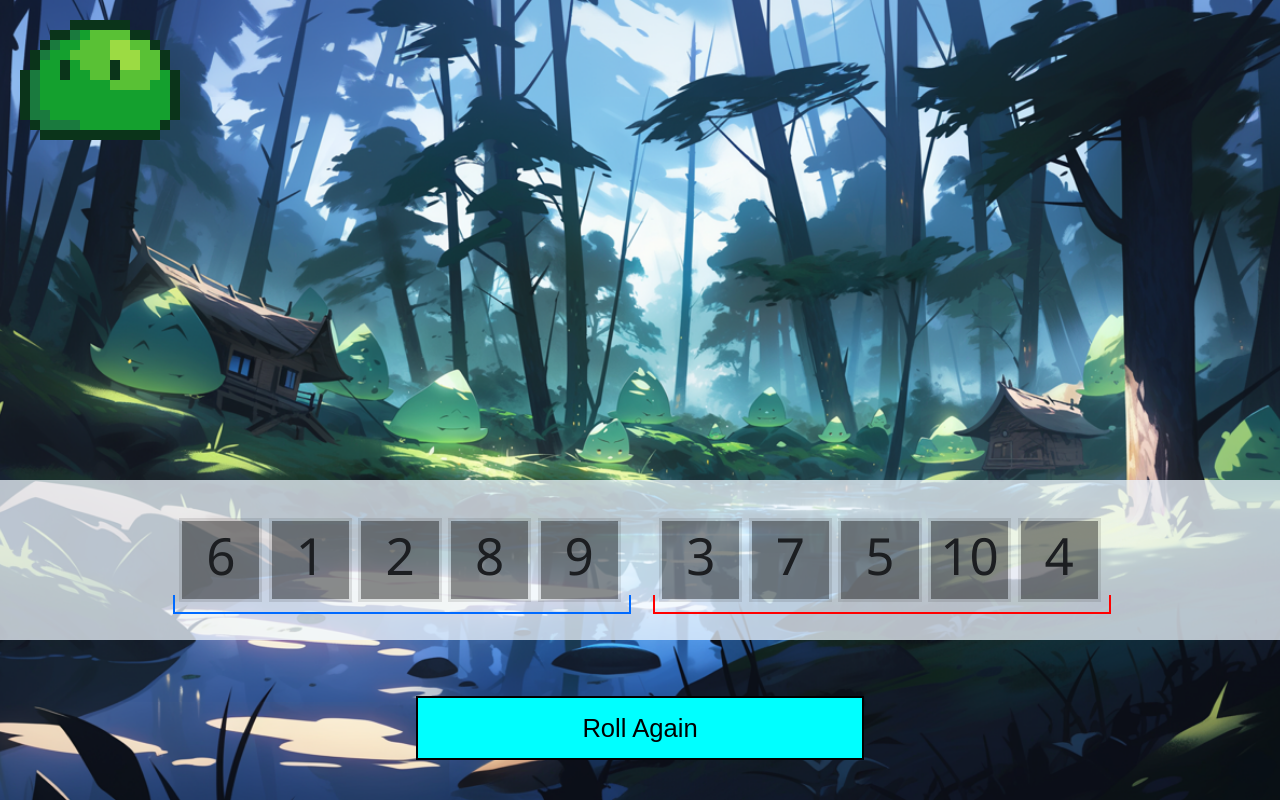
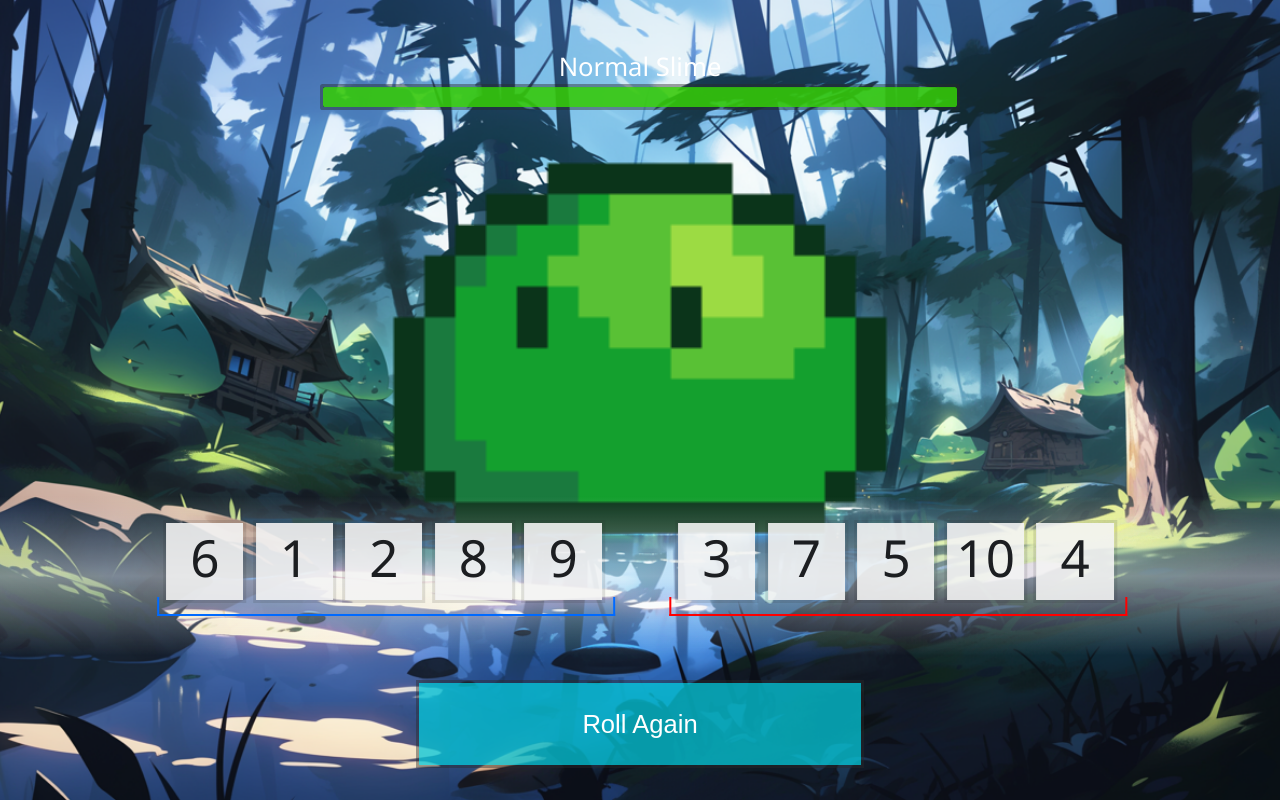
Before and after one commit to KaitoSugimura/ShuffleWeb, a React (Vite) app: page / in a window 1280 px wide. Built offline with nearby package versions, Linux system fonts and the light colour scheme.

Commit message:
Add damage animations

```diff
--- a/src/Pages/Card.jsx
+++ b/src/Pages/Card.jsx
@@ -1,10 +1,18 @@
-import React from 'react'
+import React from "react";
 import styles from "./Card.module.css";
 
-export default function Card({number}) {
+export default function Card({ number, bAttack }) {
   return (
-    <div className={styles.cardRoot}>
-      {number}
+    <div
+      className={styles.cardRoot}
+      style={{
+        width: bAttack ? "0vw" : "6.5vw",
+        height: bAttack ? "0vw" : "6.5vw",
+        border: bAttack? "none": "0.3vw solid rgba(43, 43, 43, 0.13)",
+        transition: bAttack ? "width 0.5s ease-out, height 0.5s ease-out, border 0.5s ease-out" : "none",
+      }}
+    >
+      {!bAttack && number}
     </div>
-  )
+  );
 }
--- a/src/Pages/Card.module.css
+++ b/src/Pages/Card.module.css
@@ -1,10 +1,8 @@
-.cardRoot{
-  width: 6.5vw;
-  height: 6.5vw;
+.cardRoot {
   font-size: 4vw;
 
-  background-color: rgba(0, 0, 0, 0.445);
-  border: 0.3vw solid rgba(43, 43, 43, 0.13);
+  background-color: rgba(243, 243, 243, 0.895);
+  border: 0.3vw solid rgba(43, 43, 43, 0.496);
   background-clip: padding-box;
 
   text-align: center;
--- a/src/Pages/Main.jsx
+++ b/src/Pages/Main.jsx
@@ -12,18 +12,21 @@ export default function Main() {
   };
   const [cards, setCards] = useState(getNewSplitShuffleArrays());
   const [tiltValues, setTiltValues] = useState({ x: 0, y: 0 });
-  const [combatState, setCombatState] = useState(0); // Switch to using Enum later
+  const [combatState, setCombatState] = useState([0, 0]); // Switch to using Enum later
+
+  const [enemyMaxHealth, setEnemyMaxHealth] = useState(500);
+  const [enemyCurrentHealth, setEnemyCurrentHealth] = useState(enemyMaxHealth);
 
   const handleMouseMove = (e) => {
     const { clientX, clientY } = e;
     const x = (clientX - window.innerWidth * 0.5) * 0.002;
-    const y = (clientY - window.innerHeight * 0.5) * 0.002;
+    const y = (clientY - window.innerHeight * 0.5) * -0.002;
 
     setTiltValues({ x, y }); // Not efficient at all, but it works for now...
   };
 
   const getActionComponent = () => {
-    switch (combatState) {
+    switch (combatState[0]) {
       case 0:
         return (
           <button
@@ -31,29 +34,44 @@ export default function Main() {
             onClick={(event) => {
               event.preventDefault();
               setCards(getNewSplitShuffleArrays());
-              setCombatState(1);
+              setCombatState([1, 0]);
             }}
           >
             Roll Again
           </button>
         );
       case 1:
+        const findSum = (i) => {
+          let sum = 0;
+          cards[i].forEach((card) => {
+            sum += card;
+          });
+          return sum;
+        };
         return (
           <div className={styles.bottomCenter}>
             <button
-              className={styles.selectionButton}
+              className={`${styles.selectionButton} ${styles.selectionButtonLeft}`}
               onClick={(event) => {
                 event.preventDefault();
-                setCombatState(0);
+                setCombatState([2, 1]);
+                setTimeout(() => {
+                  setEnemyCurrentHealth((prev) => prev - findSum(0));
+                  setCombatState([0, 1]);
+                }, 500);
               }}
             >
               Left
             </button>
             <button
-              className={styles.selectionButton}
+              className={`${styles.selectionButton} ${styles.selectionButtonRight}`}
               onClick={(event) => {
                 event.preventDefault();
-                setCombatState(0);
+                setCombatState([3, 2]);
+                setTimeout(() => {
+                  setEnemyCurrentHealth((prev) => prev - findSum(1));
+                  setCombatState([0, 2]);
+                }, 500);
               }}
             >
               Right
@@ -66,7 +84,7 @@ export default function Main() {
   };
 
   return (
-    <div onMouseMove={handleMouseMove}>
+    <div onMouseMove={handleMouseMove} className={styles.mainRoot}>
       {/* Most likely better to put background in its own file if this was a full project */}
       <div className={styles.BackgroundPerspective}>
         <div
@@ -79,27 +97,81 @@ export default function Main() {
       </div>
       <img src={slime1} className={styles.enemyImage}></img>
 
-        <div>
-          <div className={styles.enemyHealthBar}></div>
-          <p className={styles.enemyName}></p>
+      <div className={styles.topBarContainer}>
+        <p className={styles.enemyName}>Normal Slime</p>
+        <div className={styles.enemyHealthBar}>
+          <div
+            className={styles.enemyHealthBarFill}
+            style={{
+              width: `${Math.max(
+                (enemyCurrentHealth / enemyMaxHealth) * 100,
+                0
+              )}%`,
+            }}
+          ></div>
+        </div>
       </div>
 
       <div className={styles.cardBox}>
+        <div
+          className={styles.leftBoxPos}
+          style={{
+            transform:
+              combatState[1] === 1
+                ? "translate(-8%, 0%)"
+                : "translate(-108%, 0%)",
+            top: combatState[1] === 1 ? "43%" : "65%",
+            transition:
+              combatState[1] === 1
+                ? "transform 0.5s ease-out, top 0.5s ease-in"
+                : "none",
+          }}
+        >
+          {combatState[1] === 1 ? (
+            <div className={styles.leftCardBoxNoAfter}>
+              {cards[0].map((card, index) => (
+                <Card key={index} number={card} bAttack={true} />
+              ))}
+            </div>
+          ) : (
             <div className={styles.leftCardBox}>
               {cards[0].map((card, index) => (
-            <Card key={index} number={card} />
+                <Card key={index} number={card} bAttack={false} />
               ))}
             </div>
+          )}
+        </div>
+        <div
+          className={styles.rightBoxPos}
+          style={{
+            transform:
+              combatState[1] === 2
+                ? "translate(-92%, 0%)"
+                : "translate(8%, 0%)",
+            top: combatState[1] === 2 ? "43%" : "65%",
+            transition:
+              combatState[1] === 2
+                ? "transform 0.5s ease-out, top 0.5s ease-in"
+                : "none",
+          }}
+        >
+          {combatState[1] === 2 ? (
+            <div className={styles.rightCardBoxNoAfter}>
+              {cards[1].map((card, index) => (
+                <Card key={index} number={card} bAttack={true} />
+              ))}
+            </div>
+          ) : (
             <div className={styles.rightCardBox}>
               {cards[1].map((card, index) => (
-            <Card key={index} number={card} />
+                <Card key={index} number={card} bAttack={false} />
               ))}
+            </div>
+          )}
         </div>
       </div>
 
       {getActionComponent()}
-
-
     </div>
   );
 }
--- a/src/Pages/Main.module.css
+++ b/src/Pages/Main.module.css
@@ -1,20 +1,24 @@
-.cardBox{
+.cardBox {
   position: fixed;
-  bottom: 20vh;
+  bottom: 18vh;
   left: 0;
 
   width: 100vw;
   height: 20vh;
-  background-color: rgba(240, 248, 255, 0.751);
+  background: linear-gradient(
+    to top,
+    rgba(240, 248, 255, 0),
+    rgba(240, 248, 255, 0.46),
+    rgba(240, 248, 255, 0)
+  );
 
   display: flex;
   justify-content: center;
   align-items: center;
   gap: 3vw;
-
 }
 
-.BackgroundPerspective{
+.BackgroundPerspective {
   position: fixed;
   top: -5%;
   left: -5%;
@@ -25,7 +29,7 @@
   perspective: 100vw;
 }
 
-.Background{
+.Background {
   width: 100%;
   height: 100%;
 
@@ -38,14 +42,72 @@
   background-position: center;
 }
 
-.enemyImage{
-  height: 60%;
+.enemyImage {
+  position: fixed;
+  top: 5%;
+  left: 50%;
+  transform: translate(-50%, 0%);
+  height: 77%;
   width: auto;
-  transform: translate(0%, -10%);
+}
+
+.topBarContainer {
+  position: fixed;
+  top: 10%;
+  left: 50%;
+  transform: translate(-50%, -50%);
+
+  width: 100vw;
+
+  display: flex;
+  justify-content: center;
+  align-items: center;
+  flex-direction: column;
+
+  /* background-color: rgba(240, 248, 255, 0.751); */
+}
+
+.enemyName {
+  font-size: 2vw;
+  color: white;
+}
+
+.enemyHealthBar {
+  width: 50vw;
+  height: 2vw;
+  background-color: rgba(28, 28, 28, 0.645);
+  border: 0.25vw solid rgba(43, 43, 43, 0.43);
+  border-radius: 0.2vw;
+  background-clip: padding-box;
+}
+
+.enemyHealthBarFill {
+  width: 100%;
+  height: 100%;
+  background-color: rgba(60, 255, 0, 0.671);
+  border-radius: 0.2vw;
+  background-clip: padding-box;
+}
+
+.leftBoxPos,
+.rightBoxPos {
+  position: fixed;
+  top: 63%;
+  left: 50%;
+  transition: transform 0.5s ease-out, top 0.5s ease-in;
+}
+.leftBoxPos {
+  transform: translate(-108%, 0%);
+}
+
+.rightBoxPos {
+  transform: translate(8%, 0%);
 }
 
 .leftCardBox,
-.rightCardBox{
+.rightCardBox,
+.leftCardBoxNoAfter,
+.rightCardBoxNoAfter {
   display: flex;
   justify-content: center;
   align-items: center;
@@ -54,7 +116,7 @@
 }
 
 .leftCardBox:after,
-.rightCardBox:after{
+.rightCardBox:after {
   content: "";
   position: absolute;
   bottom: -15%;
@@ -64,47 +126,61 @@
   height: 20%;
 }
 
-.leftCardBox:after{
+.leftCardBox:after {
   --lbColor: #006aff;
   border-bottom: var(--lbColor) 0.2vw solid;
   border-left: var(--lbColor) 0.2vw solid;
   border-right: var(--lbColor) 0.2vw solid;
 }
 
-.rightCardBox:after{
+.rightCardBox:after {
   --rbColor: #ff0000;
   border-bottom: var(--rbColor) 0.2vw solid;
   border-left: var(--rbColor) 0.2vw solid;
   border-right: var(--rbColor) 0.2vw solid;
 }
 
-.bottomCenter{
+.bottomCenter {
   position: fixed;
-  bottom: 5vh;
+  bottom: 4vh;
   left: 50%;
   transform: translate(-50%, 0%);
 
   display: flex;
   justify-content: center;
   align-items: center;
-  gap: 2.5vw;
+  gap: 6vw;
 }
 
-.rollAgainButton{
+.rollAgainButton {
   width: 35vw;
-  height: 5vw;
+  height: 11vh;
   font-size: 2vw;
 
-  background-color: aqua;
-  border: 0.2vw solid black;
-
+  background-color: rgba(6, 199, 216, 0.762);
+  border: 0.25vw solid rgba(43, 43, 43, 0.43);
+  background-clip: padding-box;
+  color: white;
+  cursor: pointer;
 }
 
-.selectionButton{
-  width: 35vw;
-  height: 5vw;
+.selectionButton {
+  width: 34vw;
+  height: 11vh;
   font-size: 2vw;
 
+  color: white;
   background-color: aqua;
-  border: 0.2vw solid black;
+  border: 0.25vw solid rgba(43, 43, 43, 0.43);
+  background-clip: padding-box;
+
+  cursor: pointer;
 }
+
+.selectionButtonLeft {
+  background-color: #126be6cc;
+}
+
+.selectionButtonRight {
+  background-color: #e91212cc;
+}
```
Lines whose indentation alone changed are shown as unchanged.
